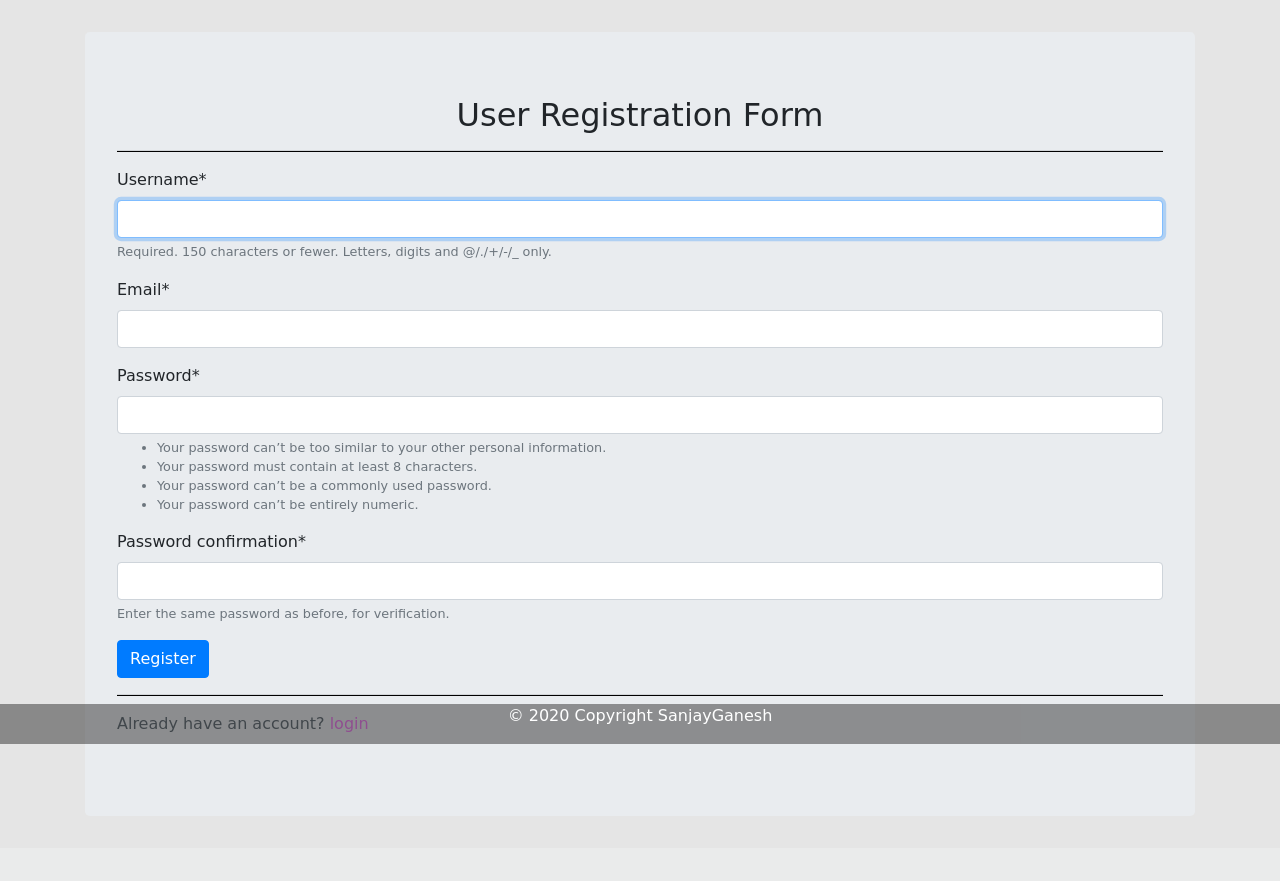
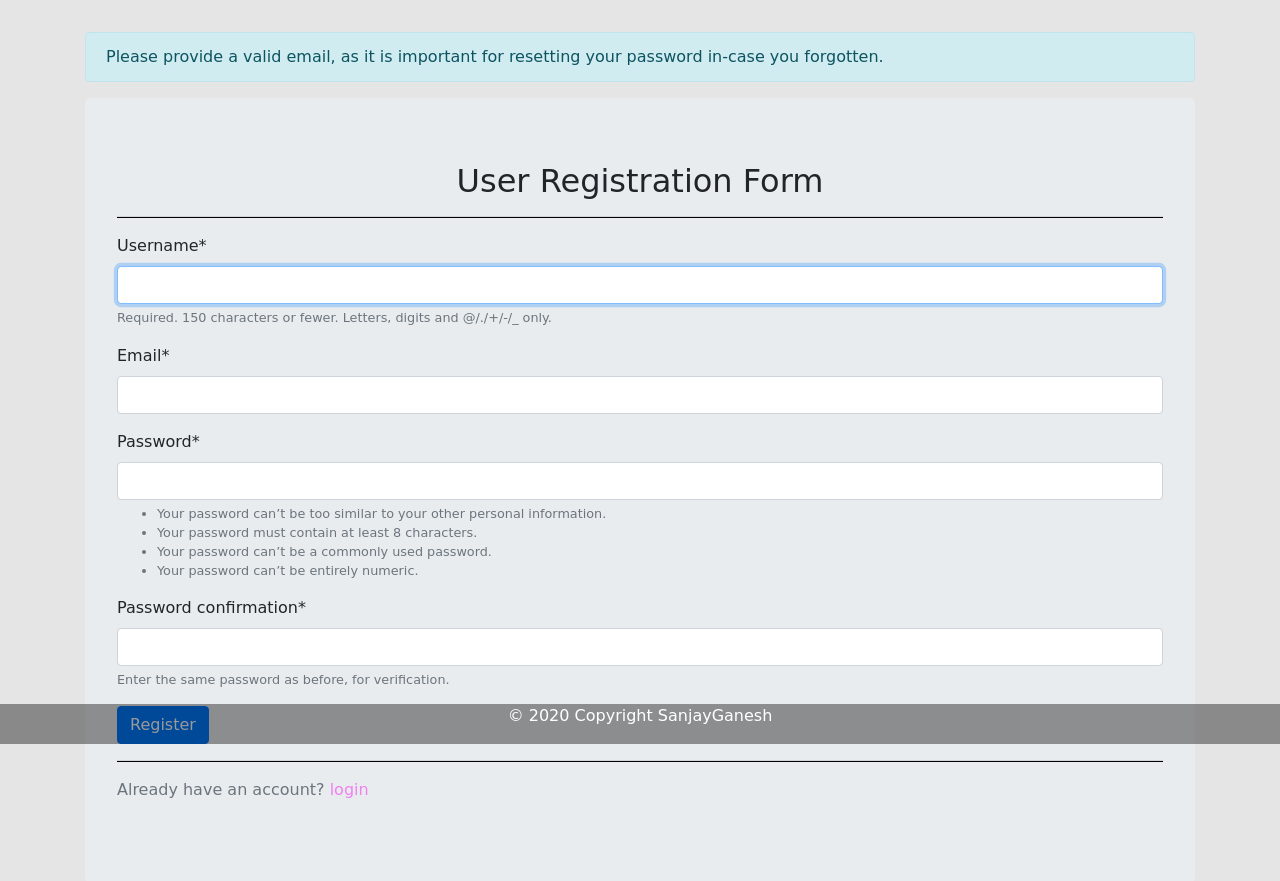
Before and after one commit to Sanju525/Django-User_Accounts, a Django app: page /register/ in a window 1280 px wide. Shown: the part 56-937 px from the top of the page. Before the commit the page ends 800 px from the top, so only its background shows below. Run offline with Django 3.2, Linux system fonts and the light colour scheme; some libraries are stand-ins or nearby versions; some web fonts are replaced.

Commit message:
Update register.html

```diff
--- a/templates/users/register.html
+++ b/templates/users/register.html
@@ -24,6 +24,9 @@
         </style>
     {% endblock %}
 {% block login %}
+    <div class="alert alert-info" role="alert">
+        Please provide a valid email, as it is important for resetting your password in-case you forgotten.
+    </div>
     <div class="jumbotron">
         <h2><center>User Registration Form</center></h2>
         <hr>
```
